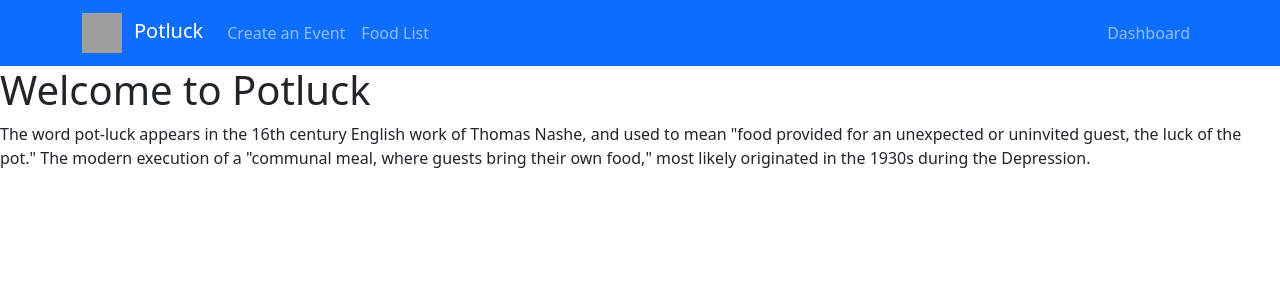
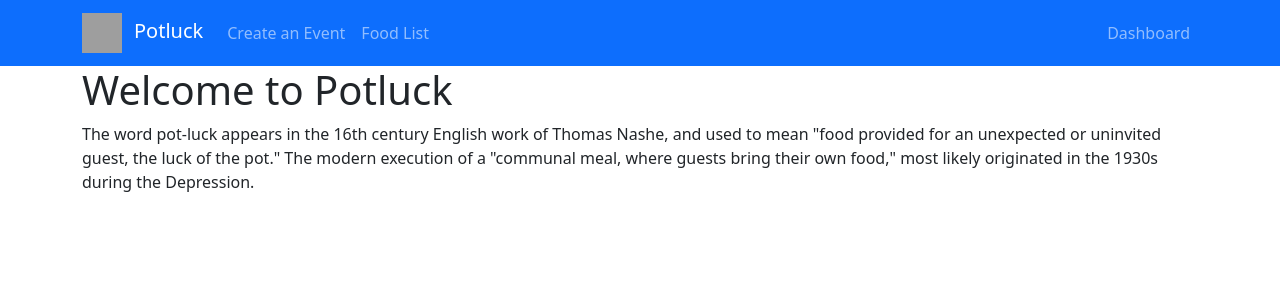
Before and after one commit to Build-Week-Potluck-Plan/Front-end, a React (Create React App) app: page / in a window 1280 px wide. Shown: the top 300 px of the page. Built offline with nearby package versions, Linux system fonts and the light colour scheme; no server answers; grey boxes are pictures that could not be loaded.

Commit message:
added container to homepage, foodlist, and createevent

```diff
--- a/src/components/CreateEvent.js
+++ b/src/components/CreateEvent.js
@@ -1,9 +1,10 @@
 import React from 'react'
+import { Container } from 'react-bootstrap';
 
 export default function CreateAnEvent() {
     return (
-        <div>
+        <Container>
            Create an Event Test
-        </div>
+        </Container>
     )
 }
--- a/src/components/FoodList.js
+++ b/src/components/FoodList.js
@@ -1,9 +1,10 @@
 import React from 'react'
+import { Container } from 'react-bootstrap';
 
 export default function FoodList() {
     return (
-        <div>
+        <Container>
             Make a Food List Test
-        </div>
+        </Container>
     )
 }
--- a/src/components/HomePage.js
+++ b/src/components/HomePage.js
@@ -1,12 +1,12 @@
 import React from 'react'
-
+import { Container } from 'react-bootstrap';
 
 
 export default function HomePage() {
     return (
-        <div>
+        <Container>
             <h1>Welcome to Potluck</h1>
             <p>The word pot-luck appears in the 16th century English work of Thomas Nashe, and used to mean "food provided for an unexpected or uninvited guest, the luck of the pot." The modern execution of a "communal meal, where guests bring their own food," most likely originated in the 1930s during the Depression.</p>
-        </div>
+        </Container>
     )
 }
```
